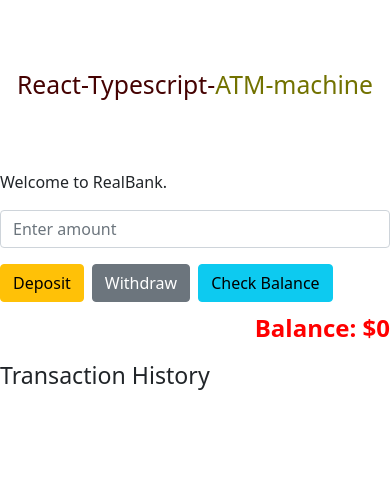
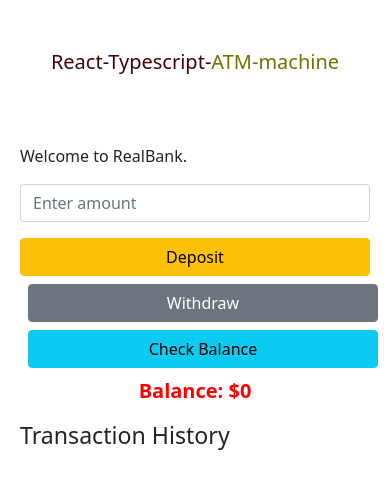
Before and after one commit to americanoame/React-Typescript-ATM-machine, a React (Vite) app in the folder atm-machine/: page / in a window 390 px wide. Shown: the top 488 px of the page. Built offline with nearby package versions, Linux system fonts and the light colour scheme.

Commit message:
add media queries for improved mobile responsiveness

```diff
--- a/atm-machine/src/index.css
+++ b/atm-machine/src/index.css
@@ -58,3 +58,53 @@
   color: red;
   font-weight: bold;
 }
+
+
+/* Media Queries for Responsiveness */
+@media screen and (max-width: 768px) {
+  .atm-container {
+    padding-top: 20px;
+    max-width: 100%;
+  }
+
+  .vertical-line {
+    display: none;
+  }
+
+  .atm-buttons button {
+    width: 100%;
+    margin-bottom: 10px;
+  }
+
+  .balance-display {
+    text-align: center;
+    font-size: 1.25rem;
+  }
+
+  .transaction-history {
+    max-height: 300px;
+  }
+
+  .history-box {
+    max-height: 150px;
+  }
+
+  .atm {
+    padding: 10px;
+  }
+}
+
+@media screen and  (max-width: 480px) {
+  .atm h2 {
+    font-size: 1.25rem;
+  }
+
+  .balance-display {
+    font-size: 1.25rem;
+  }
+
+  .atm-container {
+    padding-left: 10px;
+    padding-right: 10px;
+  }
+}
```
